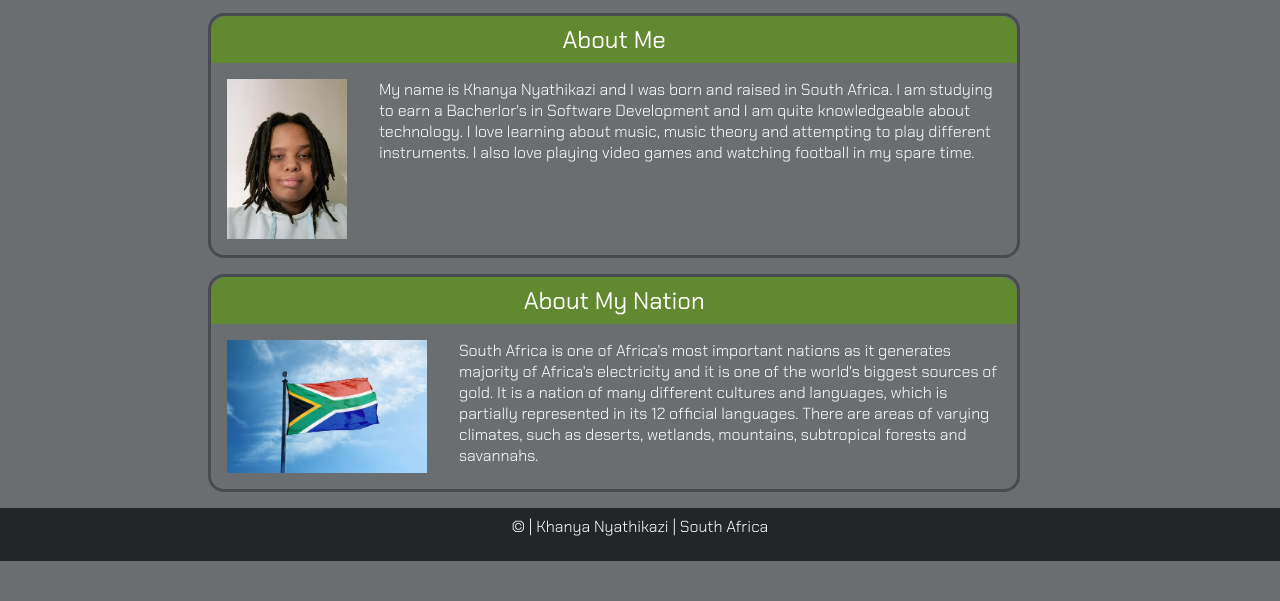
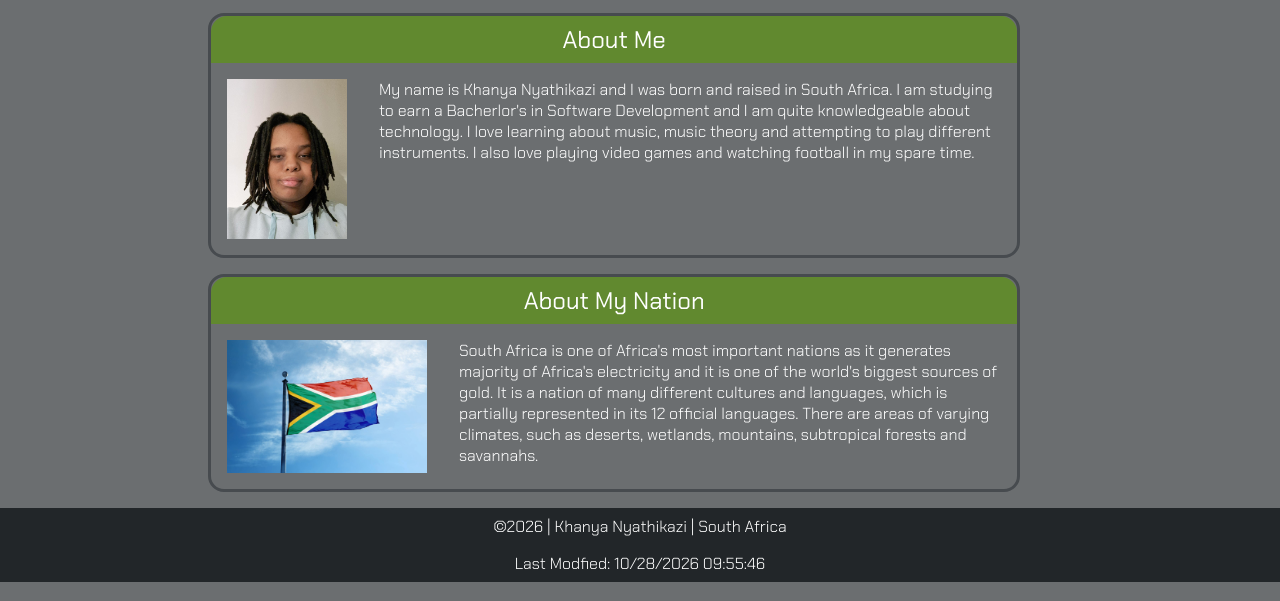
Before and after one commit to khanya-n/wdd131, a plain HTML site: page index.html in a window 1280 px wide. Shown: the part 199-800 px from the top of the page. Drawn offline with Linux system fonts and the light colour scheme.

Commit message:
completed script for index.html

```diff
--- a/index.html
+++ b/index.html
@@ -10,6 +10,8 @@
     <link rel="preconnect" href="https://fonts.gstatic.com" crossorigin>
     <link href="https://fonts.googleapis.com/css2?family=Chakra+Petch:wght@300;400;500;600&display=swap" rel="stylesheet">
     <link rel="stylesheet" href="styles/base.css">
+
+    <script defer src="scripts/getdates.js"></script>
 
     <title>WDD 131 - Dynamic Web Fundamentals - Khanya Nyathikazi</title>
 </head>
--- a/scripts/getdates.js
+++ b/scripts/getdates.js
@@ -0,0 +1,5 @@
+const year = document.querySelector("#currentyear");
+const today = new Date();
+
+year.innerHTML = `${today.getFullYear()}`;
+document.getElementById("lastModified").textContent = "Last Modfied: " + document.lastModified;
```
